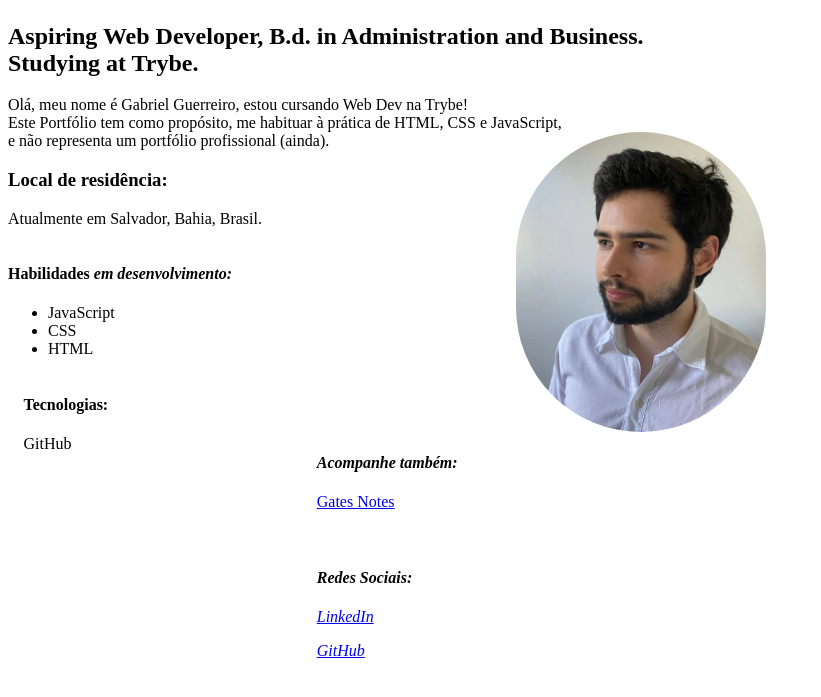
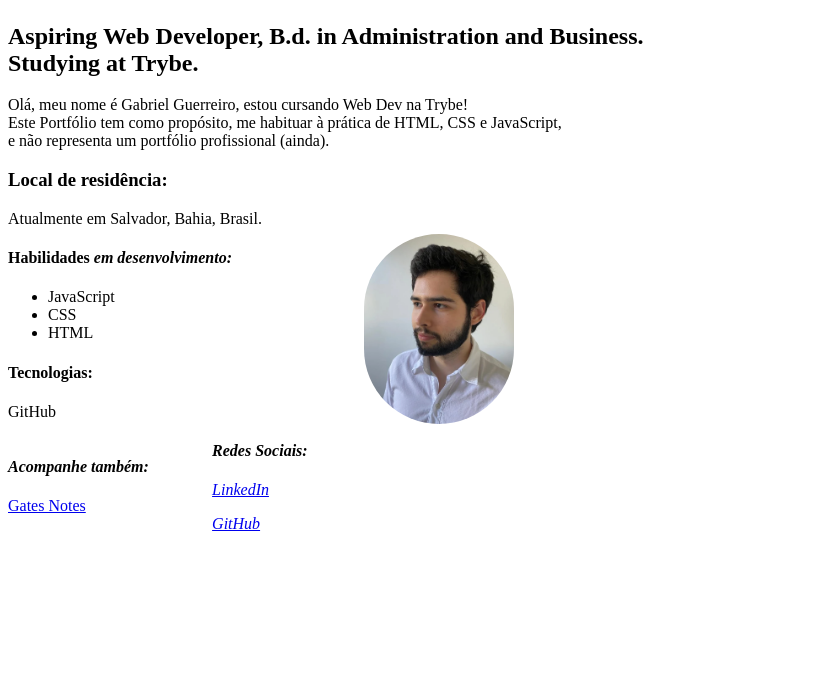
Before and after one commit to gabriel-guerreiro/gabriel-guerreiro.github.io, a plain HTML site: page index.html in a window 1280 px wide. Shown: the part 65-762 px from the top of the page, without its empty margins (0-821 px from the left). Drawn offline with Linux system fonts and the light colour scheme.

Commit message:
no considerable changes

```diff
--- a/index.css
+++ b/index.css
@@ -4,45 +4,32 @@
     margin: 2% 43%;
     text-align: center;
     border-radius: 40px;
+}
+.body{
 
 }
 
 
-.skillsbox1 {
-    float:left;
+
+.skills{
+
 }
-.skillsbox2 {
-    margin-left:5%;
-    float:left;
-    margin-right: 10%;
-}
+
+
+
 .websites {
     float:left;
     margin-right:5%;
     margin-bottom:15.5%;
+    text-decoration: chartreuse;
 
 
-}
-
-
-.socialnetwork {
-
-    float: left;
 }
 
 .perfilimagem {
     border-radius: 180px;
     float:right;
-    margin-right: 40%;
+    margin-right: 60%;
+    margin-top: 8%;
 
 }
-.boxwebredes {
-    float:left;
-}
-
-.position1 {
-    float: middle;
-}
-.habtec {
-    float: left;
-}
--- a/index.html
+++ b/index.html
@@ -11,40 +11,38 @@
 
 </head>
 
-<body>
+<body class="body">
 
-
-
-    <div class="aboutme"><h1>About me</h1></div>
+    <div class="aboutme">
+        <h1>About me</h1>
+    </div>
 
     <h2>Aspiring Web Developer, B.d. in Administration and Business. <br>Studying at Trybe.</h2>
 
     <p>Olá, meu nome é Gabriel Guerreiro, estou cursando Web Dev na Trybe!<br> Este Portfólio tem como propósito, me
         habituar à prática de HTML, CSS e JavaScript,<br> e não representa um portfólio profissional (ainda).
-        <img class="perfilimagem" src="IMG-20230204-WA0035.webp" width=250 height=300 alt="Fonte: Própria">
+        <img class="perfilimagem" src="IMG-20230204-WA0035.webp" width=150 height=190 alt="Fonte: Própria">
     </p>
     <h3>Local de residência:</h3>
 
     <p>Atualmente em Salvador, Bahia, Brasil.</p>
-
-
-
-    <div class="habtec">
-        <div class="skillsbox1">
+    <div class="skills">
         <h4>Habilidades<i> em desenvolvimento:</i></h4>
         <ul>
             <li>JavaScript</li>
             <li>CSS</li>
             <li>HTML</li>
         </ul>
+
     </div>
 
-        <div class="skillsbox2">
+
+
     <h4>Tecnologias:</h4>
     <p>GitHub</p>
-        </div>
-    </div>
-    <div class="boxwebredes">
+
+
+
     <div class="websites">
         <h4><i>Acompanhe também:</i></h4>
         <a href="https://www.gatesnotes.com/">Gates Notes</a>
```
Lines whose indentation alone changed are shown as unchanged.
